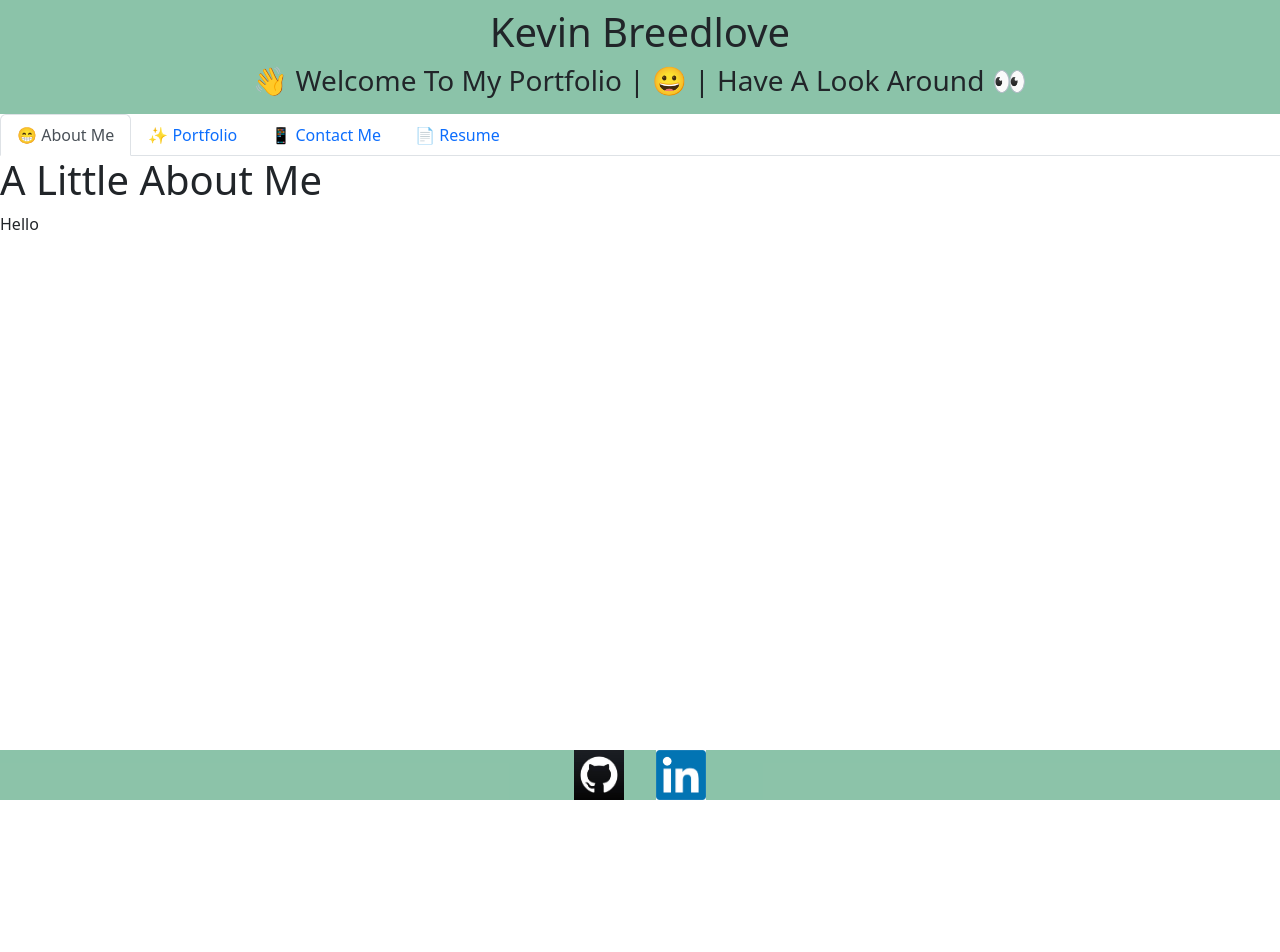
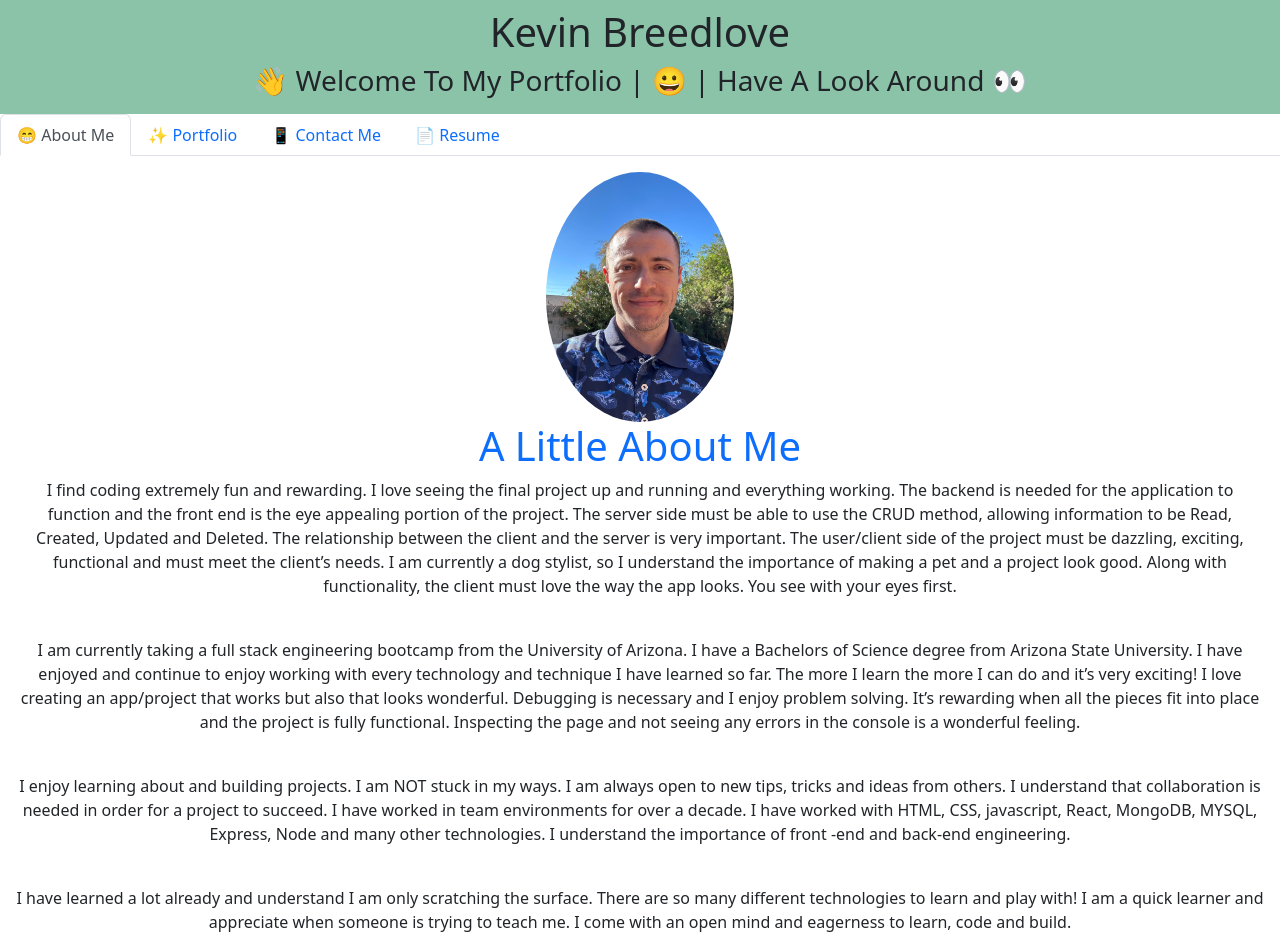
Before and after one commit to Chiweenie6/My_Projects_Portfolio, a React (Create React App) app: page / in a window 1280 px wide. Shown: the top 952 px of the page. Before the commit the page ends 800 px from the top, so only its background shows below. Built offline with nearby package versions, Linux system fonts and the light colour scheme.

Commit message:
updated information in About Me page

```diff
--- a/src/App.js
+++ b/src/App.js
@@ -6,7 +6,7 @@ import Footer from "./components/Footer";
 function App() {
   return (
     <div id="entire-page">
-      <div id="wrapper">
+      <div id="page-wrapper">
         <Header />
         <PortfolioInfo />
       </div>
--- a/src/components/PortfolioInfo.js
+++ b/src/components/PortfolioInfo.js
@@ -5,6 +5,7 @@ import Portfolio from "./pages/Portfolio";
 import ContactMe from "./pages/ContactMe";
 import Resume from "./pages/Resume";
 
+// When the page is initially loaded and refreshed the "AboutMe" page will be shown by default
 export default function PortfolioInfo() {
   const [currentPage, setCurrentPage] = useState("AboutMe");
 
--- a/src/components/pages/AboutMe.js
+++ b/src/components/pages/AboutMe.js
@@ -1,12 +1,62 @@
-import React from 'react';
+import React from "react";
+import "../../styles/styles.css";
 
 export default function AboutMe() {
   return (
-    <div>
-      <h1>A Little About Me</h1>
-      <p>
-        Hello
-      </p>
+    <div class="p-3">
+      <div id="AboutMe">
+        <img
+          src={require("../images/Profile-Picture.jpeg")}
+          alt="Profile"
+          height={"250"}
+          class="rounded-circle"
+        ></img>
+        <h1 class="text-primary">A Little About Me</h1>
+        <p>
+          I find coding extremely fun and rewarding. I love seeing the final
+          project up and running and everything working. The backend is needed
+          for the application to function and the front end is the eye appealing
+          portion of the project. The server side must be able to use the CRUD
+          method, allowing information to be Read, Created, Updated and Deleted.
+          The relationship between the client and the server is very important.
+          The user/client side of the project must be dazzling, exciting,
+          functional and must meet the client’s needs. I am currently a dog
+          stylist, so I understand the importance of making a pet and a project
+          look good. Along with functionality, the client must love the way the
+          app looks. You see with your eyes first.
+        </p>
+        <br></br>
+        <p>
+          I am currently taking a full stack engineering bootcamp from the
+          University of Arizona. I have a Bachelors of Science degree from
+          Arizona State University. I have enjoyed and continue to enjoy working
+          with every technology and technique I have learned so far. The more I
+          learn the more I can do and it’s very exciting! I love creating an
+          app/project that works but also that looks wonderful. Debugging is
+          necessary and I enjoy problem solving. It’s rewarding when all the
+          pieces fit into place and the project is fully functional. Inspecting
+          the page and not seeing any errors in the console is a wonderful
+          feeling.
+        </p>
+        <br></br>
+        <p>
+          I enjoy learning about and building projects. I am NOT stuck in my
+          ways. I am always open to new tips, tricks and ideas from others. I
+          understand that collaboration is needed in order for a project to
+          succeed. I have worked in team environments for over a decade. I have
+          worked with HTML, CSS, javascript, React, MongoDB, MYSQL, Express,
+          Node and many other technologies. I understand the importance of front
+          -end and back-end engineering.
+        </p>
+        <br></br>
+        <p>
+          I have learned a lot already and understand I am only scratching the
+          surface. There are so many different technologies to learn and play
+          with! I am a quick learner and appreciate when someone is trying to
+          teach me. I come with an open mind and eagerness to learn, code and
+          build.
+        </p>
+      </div>
     </div>
   );
 }
--- a/src/styles/styles.css
+++ b/src/styles/styles.css
@@ -1,10 +1,14 @@
+#AboutMe {
+    text-align: center;
+}
+
 #entire-page {
     position: relative;
     min-height: 100vh;
 }
 
-#wrappper {
-    padding-bottom: 3.1rem;
+#page-wrapper {
+    padding-bottom: 3.5rem;
 }
 
 #footer {
```
Also changed, not shown: src/components/images/Profile-Picture.jpeg (added).
